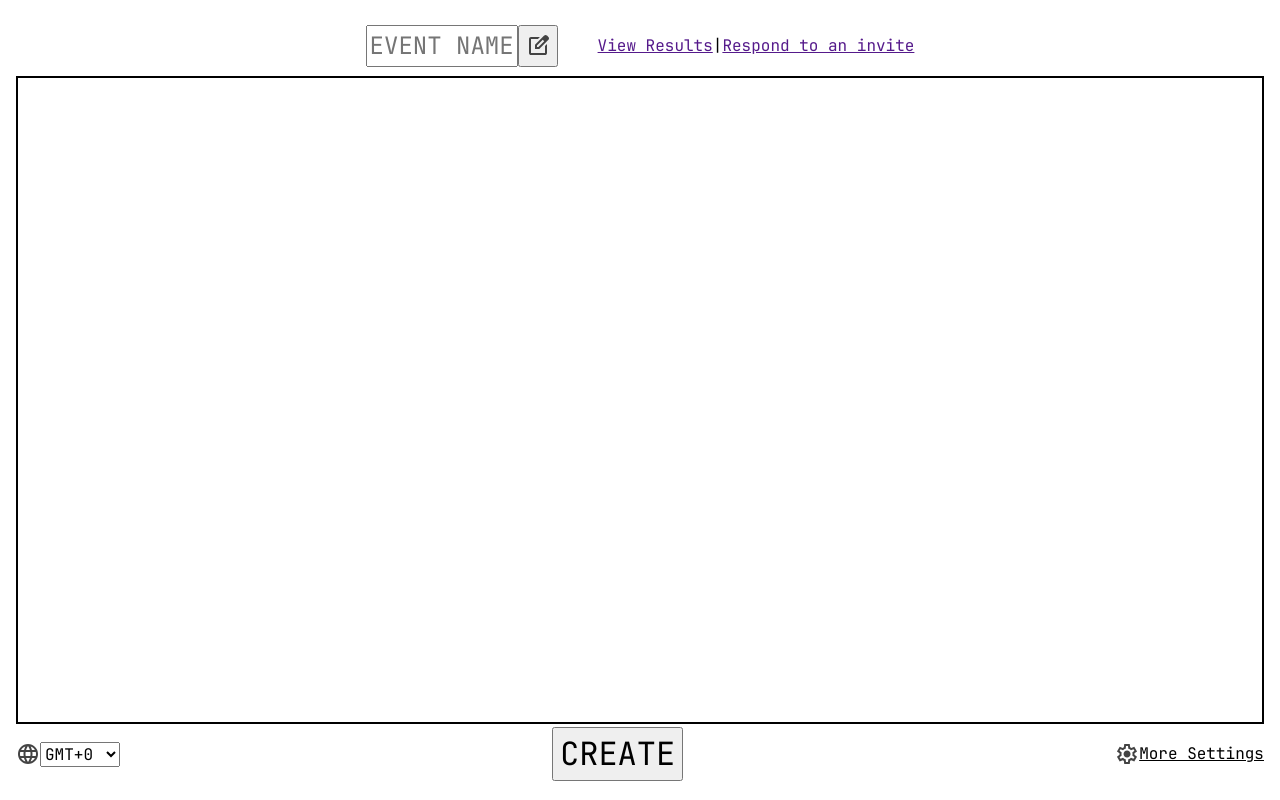
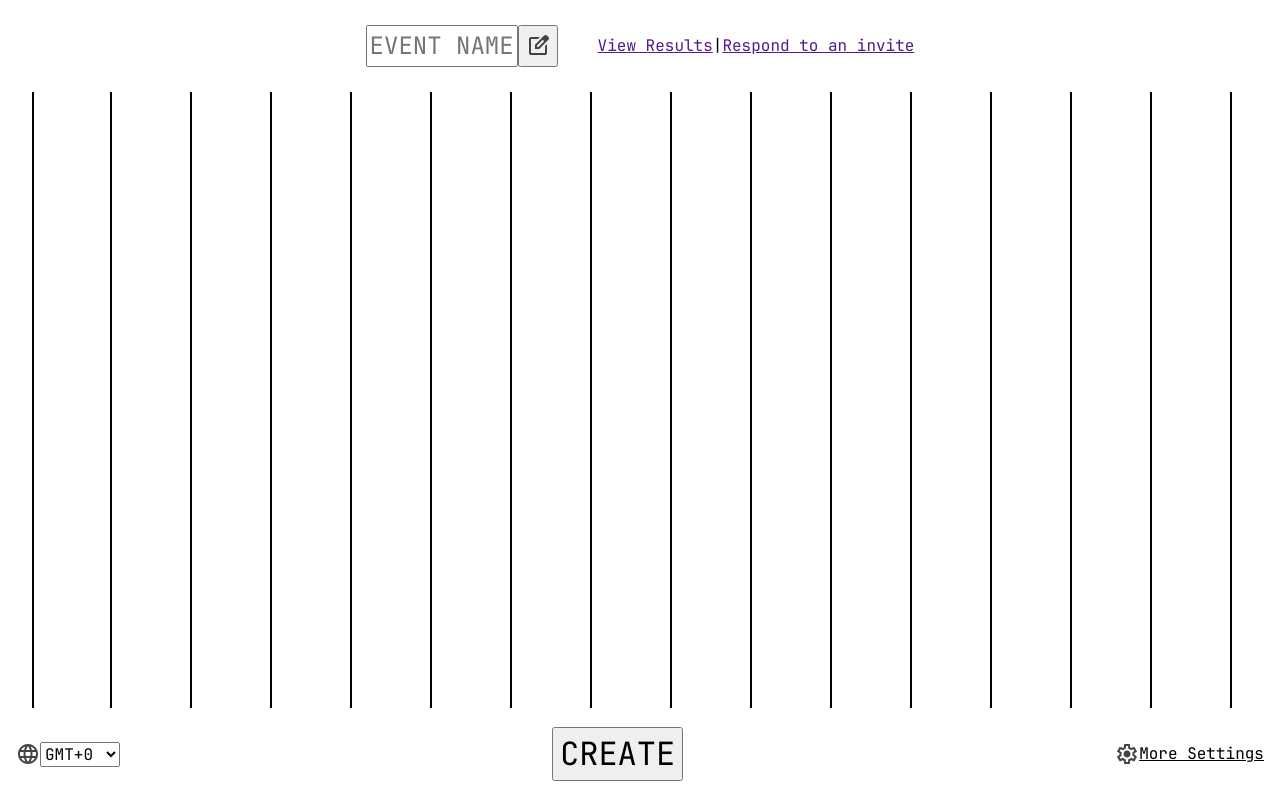
Before and after one commit to KennethOnGitHub/isFridayGood.com, a SvelteKit app in the folder Frontend/: page / in a window 1280 px wide. Built offline with nearby package versions, Linux system fonts and the light colour scheme.

Commit message:
implemented infinite scrolling for calendar

```diff
--- /dev/null
+++ b/Frontend/src/lib/calendar.svelte
@@ -0,0 +1,44 @@
+<script lang="ts">
+    let columncount:number = $state(30);
+
+    let calendar: HTMLDivElement;
+
+    function calculateColumnCount() {
+        const fromRight: number = calendar.scrollWidth - calendar.clientWidth - calendar.scrollLeft;
+
+        if (fromRight < 40) {
+            columncount++;
+        }
+    }
+
+</script>
+
+<div class = "calendar" bind:this={calendar} onscroll={calculateColumnCount}>
+    {#each {length: columncount} as _, i}
+        <div class = {"calendar-column " + (i == 0 ? "calendar-column-start" : "")}>
+
+        </div>
+    {/each}
+</div>
+
+<style>
+    .calendar {
+        display: flex;
+        flex-direction: row;
+        overflow: scroll;
+        padding: 1em;
+    }
+
+    .calendar-column {
+        border-right: solid 2px;
+        width: 5em;
+        flex-shrink: 0;
+    }
+
+    .calendar-column-start {
+        border: solid;
+        border-width: 0px 2px;
+    }
+
+
+</style>
--- a/Frontend/src/lib/reset.css
+++ b/Frontend/src/lib/reset.css
@@ -45,8 +45,3 @@
   #root, #__next {
     isolation: isolate;
   }
-
-
-  select, option {
-    font: -moz-pull-down-menu;
-  }
--- a/Frontend/src/routes/+page.svelte
+++ b/Frontend/src/routes/+page.svelte
@@ -1,4 +1,5 @@
 <script lang="ts">
+    import Calendar from "$lib/calendar.svelte";
 
     let eventTitleInput: HTMLInputElement;
 
@@ -38,9 +39,11 @@
     </div>
 
 
-    <div class = "calendar"></div>
+    <!-- <div class = "calendar"></div> -->
+    <Calendar />
+
     <div class = "bottom">
-        <div class = "time-zone-slect">
+        <div class = "time-zone-select">
             <img src = /globe.svg alt=🌐>
             <select name = "time zone">
                 {#each timezones as timezone}
@@ -88,17 +91,11 @@
         display: flex;
         font-size: x-large;
     }
-    .event-title:focus {
-        background-color: green;
-    }
+
     .event-title input {
         box-sizing: content-box;
         width: 10ch;
     }
-    /*
-    .event-title button{
-        all: unset
-    } */
 
     .calendar {
         border: 2px solid black;
@@ -109,7 +106,7 @@
         justify-content: space-between;
         align-items: center;
     }
-    .time-zone-slect {
+    .time-zone-select {
         display: flex;
         align-items: center;
     }
```
